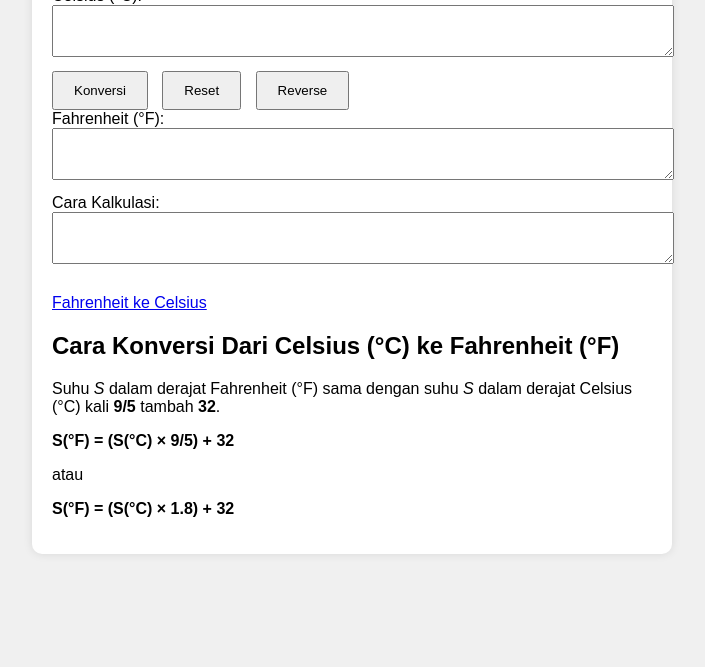
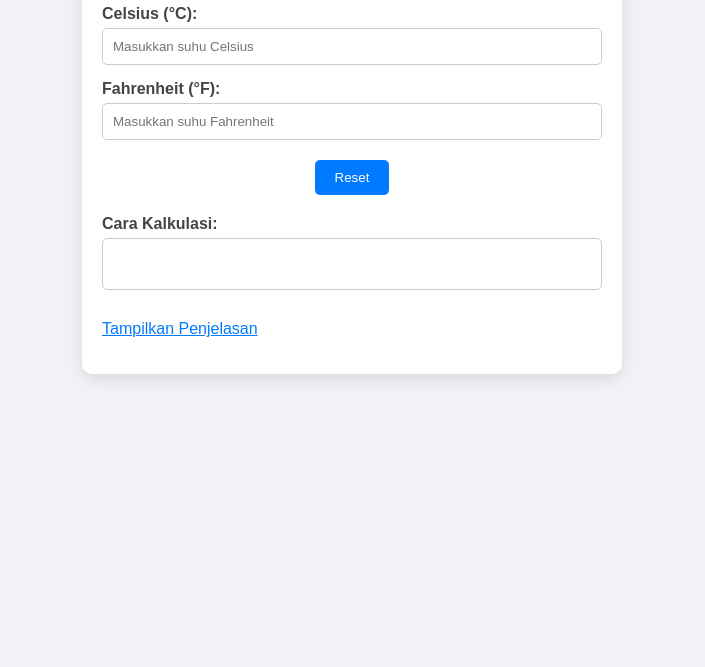
Before and after one commit to revou-fundamental-course/19-may-25-Paizkasep, a plain HTML site: page index.html in a window 1280 px wide. Shown: the part 133-800 px from the top of the page, without its empty margins (288-993 px from the left). Drawn offline with Linux system fonts and the light colour scheme.

Commit message:
create index

```diff
--- a/CSS/style.css
+++ b/CSS/style.css
@@ -1,23 +1,85 @@
+/* css/style.css */
 body {
     font-family: Arial, sans-serif;
-    background-color: #f0f0f0;
+    background-color: #f0f2f5;
     margin: 0;
+    padding: 0;
+}
+
+.container {
+    max-width: 500px;
+    margin: 40px auto;
     padding: 20px;
+    background-color: #fff;
+    border-radius: 10px;
+    box-shadow: 0 5px 15px rgba(0,0,0,0.1);
 }
-.container {
-    background-color: white;
-    max-width: 600px;
-    margin: auto;
-    padding: 20px;
-    border-radius: 10px;
-    box-shadow: 0 0 10px rgba(0,0,0,0.1);
+
+h1 {
+    text-align: center;
+    color: #333;
+    margin-bottom: 20px;
 }
-textarea {
+
+label {
+    font-weight: bold;
+    display: block;
+    margin-top: 15px;
+    color: #444;
+}
+
+input, textarea {
     width: 100%;
     padding: 10px;
-    margin-bottom: 10px;
+    margin-top: 5px;
+    box-sizing: border-box;
+    border-radius: 5px;
+    border: 1px solid #ccc;
 }
+
+textarea {
+    resize: none;
+}
+
+.buttons {
+    margin: 20px 0;
+    display: flex;
+    justify-content: center;
+    gap: 10px;
+}
+
 button {
-    margin-right: 10px;
     padding: 10px 20px;
+    background-color: #007BFF;
+    color: white;
+    border: none;
+    border-radius: 5px;
+    cursor: pointer;
 }
+
+button:hover {
+    background-color: #0056b3;
+}
+
+p a {
+    display: inline-block;
+    margin-top: 10px;
+    color: #007BFF;
+    cursor: pointer;
+    text-decoration: underline;
+}
+
+p a:hover {
+    color: #0056b3;
+}
+
+.hidden {
+    display: none;
+}
+
+@media (max-width: 600px) {
+    .container {
+        margin: 20px;
+        padding: 15px;
+    }
+}
--- a/JS/script.js
+++ b/JS/script.js
@@ -1,35 +1,43 @@
-function convertTemperature() {
-    const celsius = parseFloat(document.getElementById('celsius').value);
-    if (isNaN(celsius)) {
-        alert("Masukkan suhu dalam angka yang valid.");
-        return;
+// js/script.js
+
+// Tangani input dari Celsius
+function handleCelsiusInput() {
+    const celsius = parseFloat(document.getElementById("celsius").value);
+
+    if (!isNaN(celsius)) {
+        const fahrenheit = (celsius * 9 / 5) + 32;
+        document.getElementById("fahrenheit").value = fahrenheit.toFixed(2);
+        document.getElementById("result").value = `(${celsius} × 9/5) + 32 = ${fahrenheit.toFixed(2)}`;
+    } else {
+        document.getElementById("fahrenheit").value = "";
+        document.getElementById("result").value = "";
     }
-    const fahrenheit = (celsius * 9 / 5) + 32;
-    document.getElementById('fahrenheit').value = fahrenheit.toFixed(2);
-    document.getElementById('result').value = `${celsius}°C × (9/5) + 32 = ${fahrenheit.toFixed(2)}°F`;
 }
 
-function resetFields() {
-    document.getElementById('celsius').value = '';
-    document.getElementById('fahrenheit').value = '';
-    document.getElementById('result').value = '';
+// Tangani input dari Fahrenheit
+function handleFahrenheitInput() {
+    const fahrenheit = parseFloat(document.getElementById("fahrenheit").value);
+
+    if (!isNaN(fahrenheit)) {
+        const celsius = (fahrenheit - 32) * 5 / 9;
+        document.getElementById("celsius").value = celsius.toFixed(2);
+        document.getElementById("result").value = `(${fahrenheit} - 32) × 5/9 = ${celsius.toFixed(2)}`;
+    } else {
+        document.getElementById("celsius").value = "";
+        document.getElementById("result").value = "";
+    }
 }
 
-function reverseConversion() {
-    const fahrenheit = parseFloat(document.getElementById('fahrenheit').value);
-    if (isNaN(fahrenheit)) {
-        alert("Masukkan suhu Fahrenheit dalam angka yang valid.");
-        return;
-    }
-    const celsius = (fahrenheit - 32) * 5 / 9;
-    document.getElementById('celsius').value = celsius.toFixed(2);
-    document.getElementById('result').value = `${fahrenheit}°F - 32 × (5/9) = ${celsius.toFixed(2)}°C`;
+// Reset semua kolom
+function resetFields() {
+    document.getElementById("celsius").value = "";
+    document.getElementById("fahrenheit").value = "";
+    document.getElementById("result").value = "";
+    document.getElementById("explanation").classList.add("hidden");
 }
 
-function showReverseExplanation() {
-    document.getElementById('explanation').innerHTML = `
-        <h2>Cara Konversi Dari Fahrenheit (°F) ke Celsius (°C)</h2>
-        <p>Suhu <em>S</em> dalam derajat Celsius (°C) sama dengan suhu <em>S</em> dalam derajat Fahrenheit (°F) kurang <strong>32</strong>, lalu kali <strong>5/9</strong>.</p>
-        <p><strong>S(°C) = (S(°F) - 32) × 5/9</strong></p>
-    `;
+// Tampilkan/sembunyikan penjelasan
+function toggleExplanation() {
+    const explanation = document.getElementById("explanation");
+    explanation.classList.toggle("hidden");
 }
--- a/index.html
+++ b/index.html
@@ -1,6 +1,5 @@
-<!-- index.html -->
 <!DOCTYPE html>
-<html lang="en">
+<html lang="id">
 <head>
     <meta charset="UTF-8">
     <meta name="viewport" content="width=device-width, initial-scale=1.0">
@@ -10,29 +9,32 @@
 <body>
     <div class="container">
         <h1>Kalkulator Suhu</h1>
+
+        <!-- Input Celsius -->
         <label for="celsius">Celsius (°C):</label>
-        <textarea id="celsius" rows="2"></textarea>
+        <input type="number" id="celsius" placeholder="Masukkan suhu Celsius" oninput="handleCelsiusInput()">
 
+        <!-- Input Fahrenheit -->
+        <label for="fahrenheit">Fahrenheit (°F):</label>
+        <input type="number" id="fahrenheit" placeholder="Masukkan suhu Fahrenheit" oninput="handleFahrenheitInput()">
+
+        <!-- Tombol Aksi -->
         <div class="buttons">
-            <button onclick="convertTemperature()">Konversi</button>
             <button onclick="resetFields()">Reset</button>
-            <button onclick="reverseConversion()">Reverse</button>
         </div>
 
-        <label for="fahrenheit">Fahrenheit (°F):</label>
-        <textarea id="fahrenheit" rows="2" readonly></textarea>
-
+        <!-- Hasil Perhitungan -->
         <label for="result">Cara Kalkulasi:</label>
         <textarea id="result" rows="2" readonly></textarea>
 
-        <p><a href="#" onclick="showReverseExplanation()">Fahrenheit ke Celsius</a></p>
+        <!-- Tautan Penjelasan -->
+        <p><a onclick="toggleExplanation()">Tampilkan Penjelasan</a></p>
 
-        <div id="explanation">
-            <h2>Cara Konversi Dari Celsius (°C) ke Fahrenheit (°F)</h2>
-            <p>Suhu <em>S</em> dalam derajat Fahrenheit (°F) sama dengan suhu <em>S</em> dalam derajat Celsius (°C) kali <strong>9/5</strong> tambah <strong>32</strong>.</p>
-            <p><strong>S(°F) = (S(°C) × 9/5) + 32</strong></p>
-            <p>atau</p>
-            <p><strong>S(°F) = (S(°C) × 1.8) + 32</strong></p>
+        <!-- Penjelasan Rumus -->
+        <div id="explanation" class="hidden">
+            <h2>Rumus Konversi</h2>
+            <p><strong>Fahrenheit = (Celsius × 9/5) + 32</strong></p>
+            <p><strong>Celsius = (Fahrenheit - 32) × 5/9</strong></p>
         </div>
     </div>
 
```
